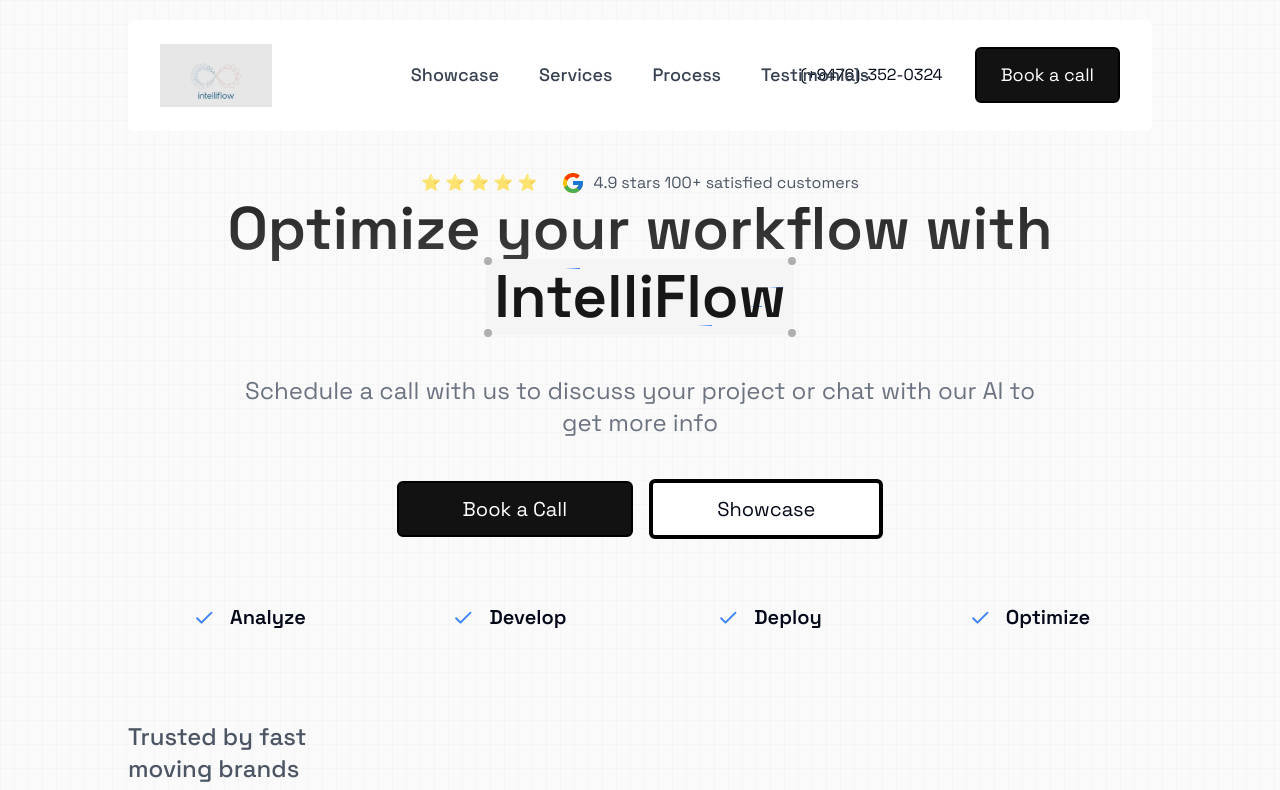
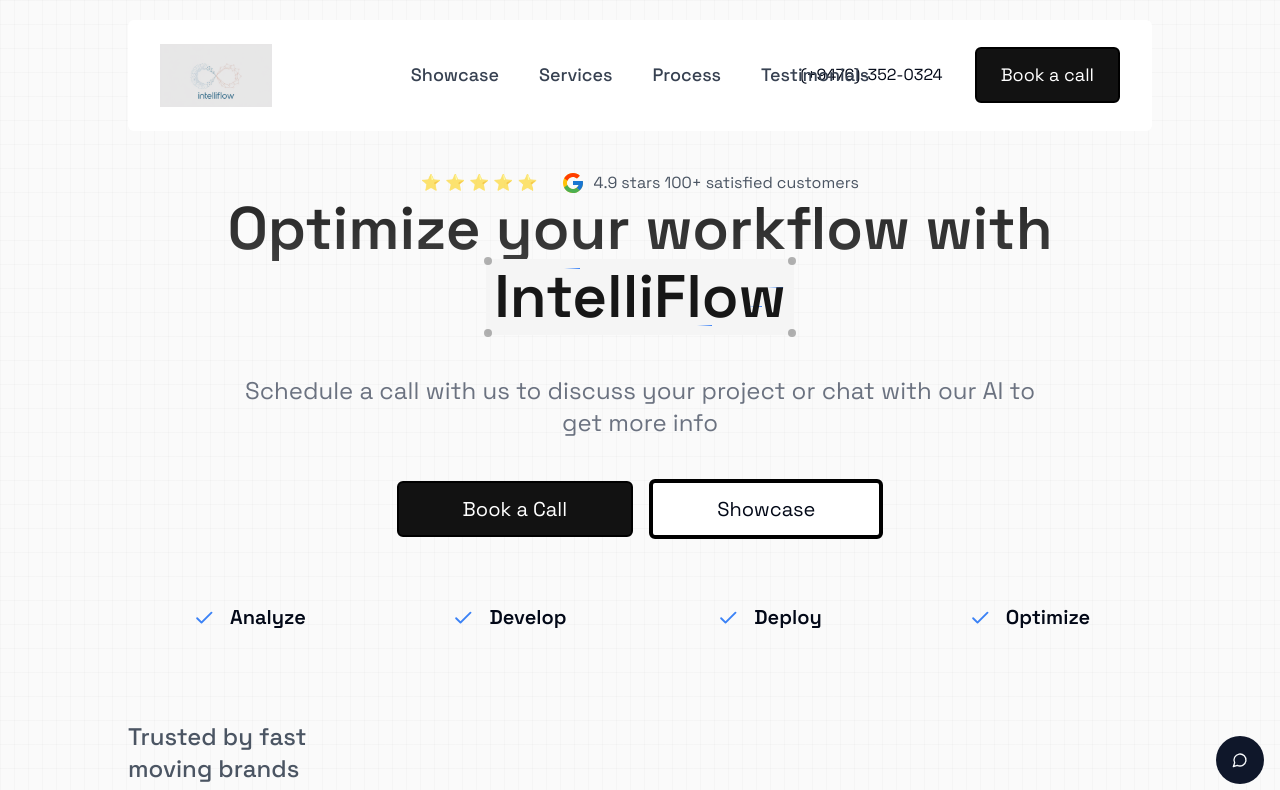
Before and after one commit to wssranjula/AI-Agency, a Next.js app: page / in a window 1280 px wide. Shown: the top 790 px of the page. Built offline with nearby package versions, Linux system fonts and the light colour scheme.

Commit message:
added chatwidget

```diff
--- a/app/page.tsx
+++ b/app/page.tsx
@@ -16,7 +16,7 @@
 import { IconStarFilled } from "@tabler/icons-react";
 import { ShootingStarsAndStarsBackgroundDemo } from "@/components/demos/shooting-stars-demo";
 import LetsMakeThingsHappenSection from "@/components/ui/lets-make-things-happen";
-
+import ChatWidget from "@/components/chat-widget";
 
 const services = [
   {
@@ -153,8 +153,8 @@
             className="md:text-center
            text-xl md:text-2xl my-6 md:my-10 md:w-4/5 mx-auto text-gray-500"
           >
-            Schedule a call with us to discuss your project or chat with our AI  to get more info
-
+            Schedule a call with us to discuss your project or chat with our AI
+            to get more info
           </p>
 
           <div
@@ -265,7 +265,8 @@
                   {
                     logo: "/logo/langchain.svg",
                     name: "langchain",
-                  },                  {
+                  },
+                  {
                     logo: "/logo/openai.png",
                     name: "openai",
                   },
@@ -351,9 +352,11 @@
             Process
           </h1>
 
-          <p className="text-center
+          <p
+            className="text-center
           py-4 md:w-1/2 mx-auto
-          text-xl md:text-2xl text-gray-500">
+          text-xl md:text-2xl text-gray-500"
+          >
             All of our services are designed to help your business to get
             noticed.
           </p>
@@ -365,9 +368,7 @@
             <div className="w-full md:w-1/2 order-1 md:order-2 md:ml-0">
               <BoxRevealDemo />
             </div>
-
           </div>
-
         </main>
       </Element>
 
@@ -382,10 +383,9 @@
           /> */}
           <div className="flex flex-col gap-y-5 md:w-1/2">
             <h1 className="text-lg md:text-2xl ">
-              &quot;We&apos;ve able to change out business in big way
-              &apos;ve been amazing to work with. They&apos;ve helped us
-              grow our business and we couldn&apos;t be happier with the
-              results. &quot;
+              &quot;We&apos;ve able to change out business in big way &apos;ve
+              been amazing to work with. They&apos;ve helped us grow our
+              business and we couldn&apos;t be happier with the results. &quot;
             </h1>
             <div className="flex items-center gap-x-1">
               <IconStarFilled className="text-4xl text-yellow-500" />
@@ -402,8 +402,8 @@
           </div>
           <div className="flex flex-col gap-y-5 md:w-1/2">
             <h1 className="text-lg md:text-2xl ">
-              &quot;We&apos;ve been working with Intelliflow for over 1 years and
-              they&apos;ve been amazing to work with. They&apos;ve helped us
+              &quot;We&apos;ve been working with Intelliflow for over 1 years
+              and they&apos;ve been amazing to work with. They&apos;ve helped us
               grow our business and we couldn&apos;t be happier with the
               results. &quot;
             </h1>
@@ -420,7 +420,6 @@
               CEO, Atlas Massage
             </span>
           </div>
-
         </main>
       </section>
 
@@ -456,6 +455,7 @@
           </Link>
         </div>
       </footer>
+      <ChatWidget />
     </div>
   );
 }
--- /dev/null
+++ b/components/chat-widget.tsx
@@ -0,0 +1,67 @@
+'use client'
+
+import { useState } from 'react'
+import { Button } from '@/components/ui/button'
+import { Card, CardContent, CardFooter, CardHeader } from '@/components/ui/card'
+import { Input } from '@/components/ui/input'
+import { MessageCircle, Send, X } from 'lucide-react'
+
+export default function ChatWidget() {
+  const [isOpen, setIsOpen] = useState(false)
+  const [messages, setMessages] = useState<{ text: string; sender: 'user' | 'bot' }[]>([])
+  const [inputMessage, setInputMessage] = useState('')
+
+  const toggleChat = () => setIsOpen(!isOpen)
+
+  const sendMessage = (e: React.FormEvent) => {
+    e.preventDefault()
+    if (inputMessage.trim()) {
+      setMessages([...messages, { text: inputMessage, sender: 'user' }])
+      setInputMessage('')
+      // Simulate bot response
+      setTimeout(() => {
+        setMessages(prev => [...prev, { text: "Thanks for your message! How can I assist you today?", sender: 'bot' }])
+      }, 1000)
+    }
+  }
+
+  return (
+    <div className="fixed bottom-4 right-4 z-50">
+      {isOpen ? (
+        <Card className="w-80 h-96 flex flex-col">
+          <CardHeader className="flex flex-row items-center justify-between p-4">
+            <h3 className="font-semibold">Chat with us</h3>
+            <Button variant="ghost" size="icon" onClick={toggleChat}>
+              <X className="h-4 w-4" />
+            </Button>
+          </CardHeader>
+          <CardContent className="flex-grow overflow-auto p-4">
+            {messages.map((msg, index) => (
+              <div key={index} className={`mb-2 ${msg.sender === 'user' ? 'text-right' : 'text-left'}`}>
+                <span className={`inline-block p-2 rounded-lg ${msg.sender === 'user' ? 'bg-blue-500 text-white' : 'bg-gray-200'}`}>
+                  {msg.text}
+                </span>
+              </div>
+            ))}
+          </CardContent>
+          <CardFooter>
+            <form onSubmit={sendMessage} className="flex w-full gap-2">
+              <Input
+                placeholder="Type your message..."
+                value={inputMessage}
+                onChange={(e) => setInputMessage(e.target.value)}
+              />
+              <Button type="submit" size="icon">
+                <Send className="h-4 w-4" />
+              </Button>
+            </form>
+          </CardFooter>
+        </Card>
+      ) : (
+        <Button onClick={toggleChat} size="icon" className="rounded-full h-12 w-12">
+          <MessageCircle className="h-6 w-6" />
+        </Button>
+      )}
+    </div>
+  )
+}
--- /dev/null
+++ b/components/ui/button.tsx
@@ -0,0 +1,56 @@
+import * as React from "react"
+import { Slot } from "@radix-ui/react-slot"
+import { cva, type VariantProps } from "class-variance-authority"
+
+import { cn } from "@/lib/utils"
+
+const buttonVariants = cva(
+  "inline-flex items-center justify-center gap-2 whitespace-nowrap rounded-md text-sm font-medium ring-offset-background transition-colors focus-visible:outline-none focus-visible:ring-2 focus-visible:ring-ring focus-visible:ring-offset-2 disabled:pointer-events-none disabled:opacity-50 [&_svg]:pointer-events-none [&_svg]:size-4 [&_svg]:shrink-0",
+  {
+    variants: {
+      variant: {
+        default: "bg-primary text-primary-foreground hover:bg-primary/90",
+        destructive:
+          "bg-destructive text-destructive-foreground hover:bg-destructive/90",
+        outline:
+          "border border-input bg-background hover:bg-accent hover:text-accent-foreground",
+        secondary:
+          "bg-secondary text-secondary-foreground hover:bg-secondary/80",
+        ghost: "hover:bg-accent hover:text-accent-foreground",
+        link: "text-primary underline-offset-4 hover:underline",
+      },
+      size: {
+        default: "h-10 px-4 py-2",
+        sm: "h-9 rounded-md px-3",
+        lg: "h-11 rounded-md px-8",
+        icon: "h-10 w-10",
+      },
+    },
+    defaultVariants: {
+      variant: "default",
+      size: "default",
+    },
+  }
+)
+
+export interface ButtonProps
+  extends React.ButtonHTMLAttributes<HTMLButtonElement>,
+    VariantProps<typeof buttonVariants> {
+  asChild?: boolean
+}
+
+const Button = React.forwardRef<HTMLButtonElement, ButtonProps>(
+  ({ className, variant, size, asChild = false, ...props }, ref) => {
+    const Comp = asChild ? Slot : "button"
+    return (
+      <Comp
+        className={cn(buttonVariants({ variant, size, className }))}
+        ref={ref}
+        {...props}
+      />
+    )
+  }
+)
+Button.displayName = "Button"
+
+export { Button, buttonVariants }
--- /dev/null
+++ b/components/ui/card.tsx
@@ -0,0 +1,79 @@
+import * as React from "react"
+
+import { cn } from "@/lib/utils"
+
+const Card = React.forwardRef<
+  HTMLDivElement,
+  React.HTMLAttributes<HTMLDivElement>
+>(({ className, ...props }, ref) => (
+  <div
+    ref={ref}
+    className={cn(
+      "rounded-lg border bg-card text-card-foreground shadow-sm",
+      className
+    )}
+    {...props}
+  />
+))
+Card.displayName = "Card"
+
+const CardHeader = React.forwardRef<
+  HTMLDivElement,
+  React.HTMLAttributes<HTMLDivElement>
+>(({ className, ...props }, ref) => (
+  <div
+    ref={ref}
+    className={cn("flex flex-col space-y-1.5 p-6", className)}
+    {...props}
+  />
+))
+CardHeader.displayName = "CardHeader"
+
+const CardTitle = React.forwardRef<
+  HTMLParagraphElement,
+  React.HTMLAttributes<HTMLHeadingElement>
+>(({ className, ...props }, ref) => (
+  <h3
+    ref={ref}
+    className={cn(
+      "text-2xl font-semibold leading-none tracking-tight",
+      className
+    )}
+    {...props}
+  />
+))
+CardTitle.displayName = "CardTitle"
+
+const CardDescription = React.forwardRef<
+  HTMLParagraphElement,
+  React.HTMLAttributes<HTMLParagraphElement>
+>(({ className, ...props }, ref) => (
+  <p
+    ref={ref}
+    className={cn("text-sm text-muted-foreground", className)}
+    {...props}
+  />
+))
+CardDescription.displayName = "CardDescription"
+
+const CardContent = React.forwardRef<
+  HTMLDivElement,
+  React.HTMLAttributes<HTMLDivElement>
+>(({ className, ...props }, ref) => (
+  <div ref={ref} className={cn("p-6 pt-0", className)} {...props} />
+))
+CardContent.displayName = "CardContent"
+
+const CardFooter = React.forwardRef<
+  HTMLDivElement,
+  React.HTMLAttributes<HTMLDivElement>
+>(({ className, ...props }, ref) => (
+  <div
+    ref={ref}
+    className={cn("flex items-center p-6 pt-0", className)}
+    {...props}
+  />
+))
+CardFooter.displayName = "CardFooter"
+
+export { Card, CardHeader, CardFooter, CardTitle, CardDescription, CardContent }
--- /dev/null
+++ b/components/ui/input.tsx
@@ -0,0 +1,25 @@
+import * as React from "react"
+
+import { cn } from "@/lib/utils"
+
+export interface InputProps
+  extends React.InputHTMLAttributes<HTMLInputElement> {}
+
+const Input = React.forwardRef<HTMLInputElement, InputProps>(
+  ({ className, type, ...props }, ref) => {
+    return (
+      <input
+        type={type}
+        className={cn(
+          "flex h-10 w-full rounded-md border border-input bg-background px-3 py-2 text-sm ring-offset-background file:border-0 file:bg-transparent file:text-sm file:font-medium file:text-foreground placeholder:text-muted-foreground focus-visible:outline-none focus-visible:ring-2 focus-visible:ring-ring focus-visible:ring-offset-2 disabled:cursor-not-allowed disabled:opacity-50",
+          className
+        )}
+        ref={ref}
+        {...props}
+      />
+    )
+  }
+)
+Input.displayName = "Input"
+
+export { Input }
--- a/package.json
+++ b/package.json
@@ -9,6 +9,7 @@
     "lint": "next lint"
   },
   "dependencies": {
+    "@radix-ui/react-slot": "^1.1.0",
     "@tabler/icons-react": "^3.12.0",
     "@tsparticles/engine": "^3.5.0",
     "@tsparticles/react": "^3.0.0",
--- a/tailwind.config.ts
+++ b/tailwind.config.ts
@@ -11,93 +11,114 @@
   prefix: "",
   theme: {
   	container: {
-      center: true,
-      padding: "2rem",
+  		center: 'true',
+  		padding: '2rem',
   		screens: {
-        "2xl": "1400px",
-      },
+  			'2xl': '1400px'
+  		}
   	},
   	extend: {
   		colors: {
-        border: "hsl(var(--border))",
-        input: "hsl(var(--input))",
-        ring: "hsl(var(--ring))",
-        background: "hsl(var(--background))",
-        foreground: "hsl(var(--foreground))",
+  			border: 'hsl(var(--border))',
+  			input: 'hsl(var(--input))',
+  			ring: 'hsl(var(--ring))',
+  			background: 'hsl(var(--background))',
+  			foreground: 'hsl(var(--foreground))',
   			primary: {
-          DEFAULT: "hsl(var(--primary))",
-          foreground: "hsl(var(--primary-foreground))",
+  				DEFAULT: 'hsl(var(--primary))',
+  				foreground: 'hsl(var(--primary-foreground))'
   			},
   			secondary: {
-          DEFAULT: "hsl(var(--secondary))",
-          foreground: "hsl(var(--secondary-foreground))",
+  				DEFAULT: 'hsl(var(--secondary))',
+  				foreground: 'hsl(var(--secondary-foreground))'
   			},
   			destructive: {
-          DEFAULT: "hsl(var(--destructive))",
-          foreground: "hsl(var(--destructive-foreground))",
+  				DEFAULT: 'hsl(var(--destructive))',
+  				foreground: 'hsl(var(--destructive-foreground))'
   			},
   			muted: {
-          DEFAULT: "hsl(var(--muted))",
-          foreground: "hsl(var(--muted-foreground))",
+  				DEFAULT: 'hsl(var(--muted))',
+  				foreground: 'hsl(var(--muted-foreground))'
   			},
   			accent: {
-          DEFAULT: "hsl(var(--accent))",
-          foreground: "hsl(var(--accent-foreground))",
+  				DEFAULT: 'hsl(var(--accent))',
+  				foreground: 'hsl(var(--accent-foreground))'
   			},
   			popover: {
-          DEFAULT: "hsl(var(--popover))",
-          foreground: "hsl(var(--popover-foreground))",
+  				DEFAULT: 'hsl(var(--popover))',
+  				foreground: 'hsl(var(--popover-foreground))'
   			},
   			card: {
-          DEFAULT: "hsl(var(--card))",
-          foreground: "hsl(var(--card-foreground))",
+  				DEFAULT: 'hsl(var(--card))',
+  				foreground: 'hsl(var(--card-foreground))'
   			},
+  			'color-1': 'hsl(var(--color-1))',
+  			'color-2': 'hsl(var(--color-2))',
+  			'color-3': 'hsl(var(--color-3))',
+  			'color-4': 'hsl(var(--color-4))',
+  			'color-5': 'hsl(var(--color-5))'
   		},
   		borderRadius: {
-        lg: "var(--radius)",
-        md: "calc(var(--radius) - 2px)",
-        sm: "calc(var(--radius) - 4px)",
+  			lg: 'var(--radius)',
+  			md: 'calc(var(--radius) - 2px)',
+  			sm: 'calc(var(--radius) - 4px)'
   		},
   		keyframes: {
-        "accordion-down": {
-          from: { height: "0" },
-          to: { height: "var(--radix-accordion-content-height)" },
-        },
-        "accordion-up": {
-          from: { height: "var(--radix-accordion-content-height)" },
-          to: { height: "0" },
-        },
-        'scroll': {
-          to: {
-            transform: "translate(calc(-50% - 0.5rem))",
-          },
-        },
-        'shimmer': {
-          "0%, 90%, 100%": {
-            "background-position": "calc(-100% - var(--shimmer-width, 200px)) 0",
-          },
-          "30%, 60%": {
-            "background-position": "calc(100% + var(--shimmer-width, 200px)) 0",
-          },
-        },
-        'shine' : {
+  			'accordion-down': {
   				from: {
-            "backgroundPosition": "0 0"
+  					height: '0'
   				},
   				to: {
-            "backgroundPosition": "-200% 0"
+  					height: 'var(--radix-accordion-content-height)'
   				}
   			},
-
+  			'accordion-up': {
+  				from: {
+  					height: 'var(--radix-accordion-content-height)'
+  				},
+  				to: {
+  					height: '0'
+  				}
+  			},
+  			scroll: {
+  				to: {
+  					transform: 'translate(calc(-50% - 0.5rem))'
+  				}
+  			},
+  			shimmer: {
+  				'0%, 90%, 100%': {
+  					'background-position': 'calc(-100% - var(--shimmer-width, 200px)) 0'
+  				},
+  				'30%, 60%': {
+  					'background-position': 'calc(100% + var(--shimmer-width, 200px)) 0'
+  				}
+  			},
+  			shine: {
+  				from: {
+  					'backgroundPosition': '0 0'
+  				},
+  				to: {
+  					'backgroundPosition': '-200% 0'
+  				}
+  			},
+  			rainbow: {
+  				'0%': {
+  					'background-position': '0%'
+  				},
+  				'100%': {
+  					'background-position': '200%'
+  				}
+  			}
   		},
   		animation: {
-        "accordion-down": "accordion-down 0.2s ease-out",
-        "accordion-up": "accordion-up 0.2s ease-out",
-        'scroll': 'scroll var(--animation-duration, 40s) var(--animation-direction, forwards) linear infinite',
-        'shimmer' : 'shimmer 8s infinite',
-        'shine' : 'shine 2s  linear infinite',
-      },
-    },
+  			'accordion-down': 'accordion-down 0.2s ease-out',
+  			'accordion-up': 'accordion-up 0.2s ease-out',
+  			scroll: 'scroll var(--animation-duration, 40s) var(--animation-direction, forwards) linear infinite',
+  			shimmer: 'shimmer 8s infinite',
+  			shine: 'shine 2s  linear infinite',
+  			rainbow: 'rainbow var(--speed, 2s) infinite linear'
+  		}
+  	}
   },
   plugins: [require("tailwindcss-animate")],
 } satisfies Config
```
Also changed, not shown: app/globals.css (+10 -0 lines), components/ui/rainbow-button.tsx (added, +33 -0 lines), 1 other file (tests, documents, lock files or other folders). Lines whose indentation alone changed are shown as unchanged.
